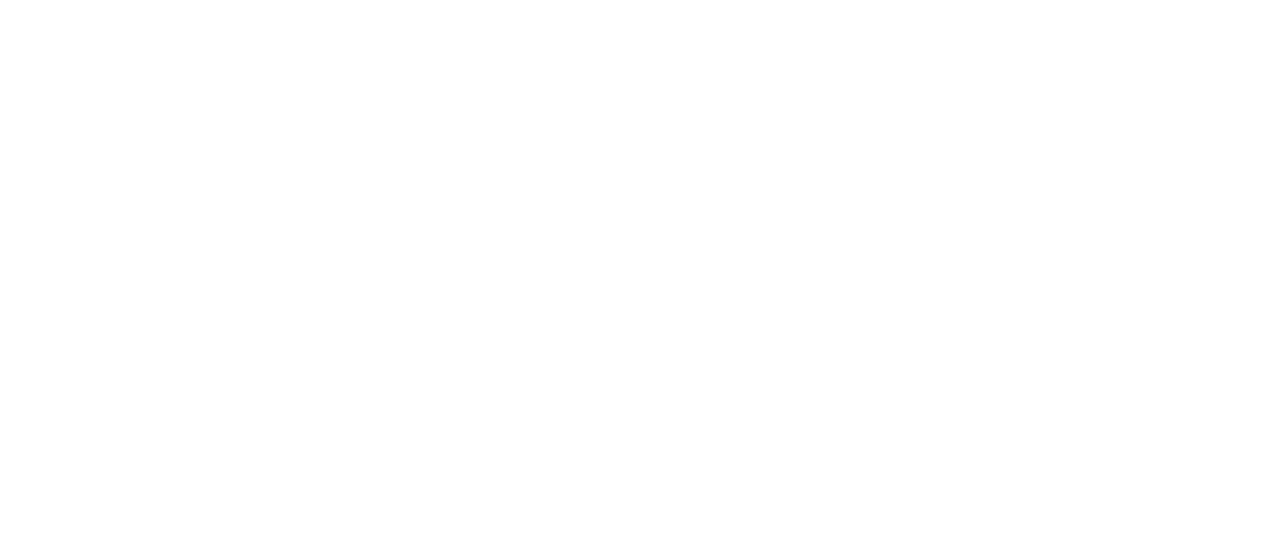
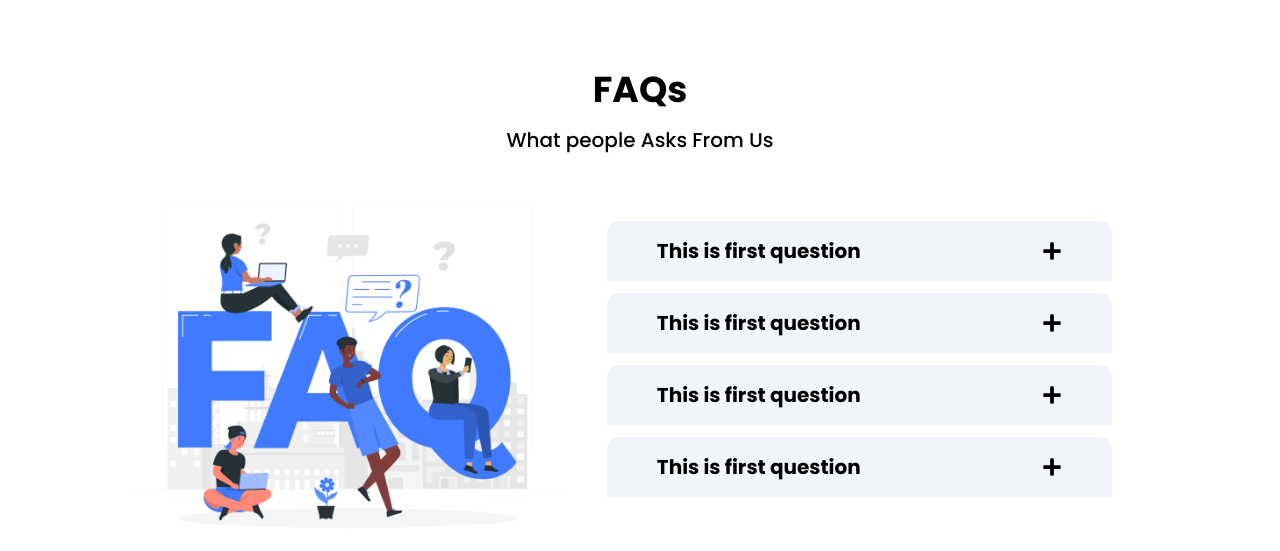
Before and after one commit to TanutsaponJ/BeatBlitz_Project, a React (Vite) app: page / in a window 1280 px wide. Shown: the part 4117-4668 px from the top of the page. Before the commit the page ends 4000 px from the top, so only its background shows below. Built offline with nearby package versions, Linux system fonts and the light colour scheme.

Commit message:
complete FAQs section

```diff
--- a/package.json
+++ b/package.json
@@ -11,6 +11,7 @@
   },
   "dependencies": {
     "react": "^18.2.0",
+    "react-collapse": "^5.1.1",
     "react-dom": "^18.2.0",
     "react-icons": "^4.12.0",
     "react-scroll": "^1.9.0"
--- a/src/App.jsx
+++ b/src/App.jsx
@@ -1,5 +1,6 @@
 import About from "./components/About";
 import Contact from "./components/Contact";
+import Faq from "./components/Faq";
 import Features from "./components/Features";
 import Home from "./components/Home";
 import Navbar from "./components/Navbar";
@@ -31,6 +32,10 @@ function App() {
           <div id="contact">
             <Contact />
           </div>
+
+          <div id="faq">
+            <Faq />
+          </div>
         </div>
       </main>
     </div>
--- /dev/null
+++ b/src/components/Faq.jsx
@@ -0,0 +1,66 @@
+import { useState } from "react";
+import img from "../assets/faq.png";
+import FaqCard from "../layout/FaqCard";
+
+function Faq() {
+  const [open, setOpen] = useState(false);
+
+  const toggle = (i) => {
+    if (open === i) {
+      return setOpen(null);
+    }
+
+    setOpen(i);
+  };
+
+  const accordionData = [
+    {
+      title: "This is first question",
+      dec: " Lorem ipsum dolor sit amet consectetur.",
+    },
+    {
+      title: "This is first question",
+      dec: " Lorem ipsum dolor sit amet consectetur.",
+    },
+    {
+      title: "This is first question",
+      dec: " Lorem ipsum dolor sit amet consectetur.",
+    },
+    {
+      title: "This is first question",
+      dec: " Lorem ipsum dolor sit amet consectetur.",
+    },
+  ];
+
+  return (
+    <div className="min-h-screen flex flex-col items-center justify-center lg:px-32 px-5">
+      <h1 className="text-4xl font-semibold mt-24 text-center lg:text-start">
+        FAQs
+      </h1>
+      <h3 className="text-xl font-medium mt-4">What people Asks From Us</h3>
+
+      <div className="flex flex-col text-xl font-semibold lg:flex-row items-center justify-center">
+        <div className="w-full lg:w-3/4">
+          <img src={img} alt="FAQs Image" />
+        </div>
+        <section className="w-full grid place-items-center">
+          <div className="lg:px-[40px] max-w-[800px] -mt-10">
+            {accordionData.map((data, i) => {
+              return (
+                <FaqCard
+                  key={i}
+                  open={i === open}
+                  title={data.title}
+                  dec={data.dec}
+                  toggle={() => toggle(i)}
+                />
+              );
+            })}
+          </div>
+        </section>
+      </div>
+    </div>
+  );
+}
+
+export default Faq;
--- a/src/components/Navbar.jsx
+++ b/src/components/Navbar.jsx
@@ -74,7 +74,7 @@ function Navbar() {
               Contact
             </Link>
             <Link
-              to="Faq"
+              to="faq"
               spy={true}
               smooth={true}
               duration={500}
--- a/src/index.css
+++ b/src/index.css
@@ -7,3 +7,7 @@
 body {
   font-family: "Poppins", sans-serif;
 }
+
+.ReactCollapse--collapse {
+  transition: height 500ms;
+}
--- /dev/null
+++ b/src/layout/FaqCard.jsx
@@ -0,0 +1,36 @@
+import PropTypes from "prop-types";
+import { FaMinus, FaPlus } from "react-icons/fa";
+import { Collapse } from "react-collapse";
+
+function FaqCard(props) {
+  const { open, toggle, title, dec } = props;
+
+  return (
+    <div className="pt-[4px] mt-2">
+      <div
+        className="bg-slate-100 py-4 lg:px-[50px] px-5 flex justify-between items-center cursor-pointer rounded-t-xl"
+        onClick={toggle}
+      >
+        <p className="text-xl font-semibold">{title}</p>
+        <div className="text-lg">
+          {open ? <FaMinus size={20} /> : <FaPlus size={20} />}
+        </div>
+      </div>
+
+      <Collapse isOpened={open}>
+        <div className="bg-slate-100 rounded-b-xl px-[50px] pb-[20px]">
+          {dec}
+        </div>
+      </Collapse>
+    </div>
+  );
+}
+
+FaqCard.propTypes = {
+  open: PropTypes.string.isRequired,
+  dec: PropTypes.string.isRequired,
+  toggle: PropTypes.func.isRequired,
+  title: PropTypes.string.isRequired,
+};
+
+export default FaqCard;
```
Also changed, not shown: src/assets/faq.png (added), 1 other file (tests, documents, lock files or other folders).
